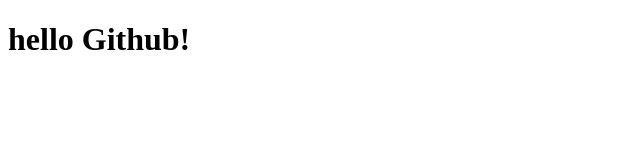
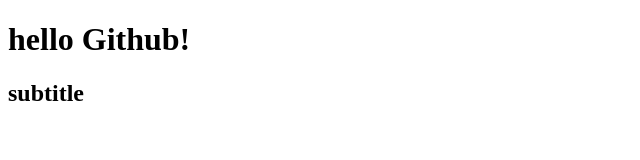
Before and after one commit to dajaba2462/public-test, a plain HTML site: page index.html in a window 1280 px wide. Shown: the whole page, without its empty margins (0-640 px from the left). Drawn offline with Linux system fonts and the light colour scheme.

Commit message:
[update] subtitle

```diff
--- a/index.html
+++ b/index.html
@@ -9,5 +9,8 @@
     <h1>
         hello Github!
     </h1>
+    <h2>
+        subtitle
+    </h2>
 </body>
 </html>
```
